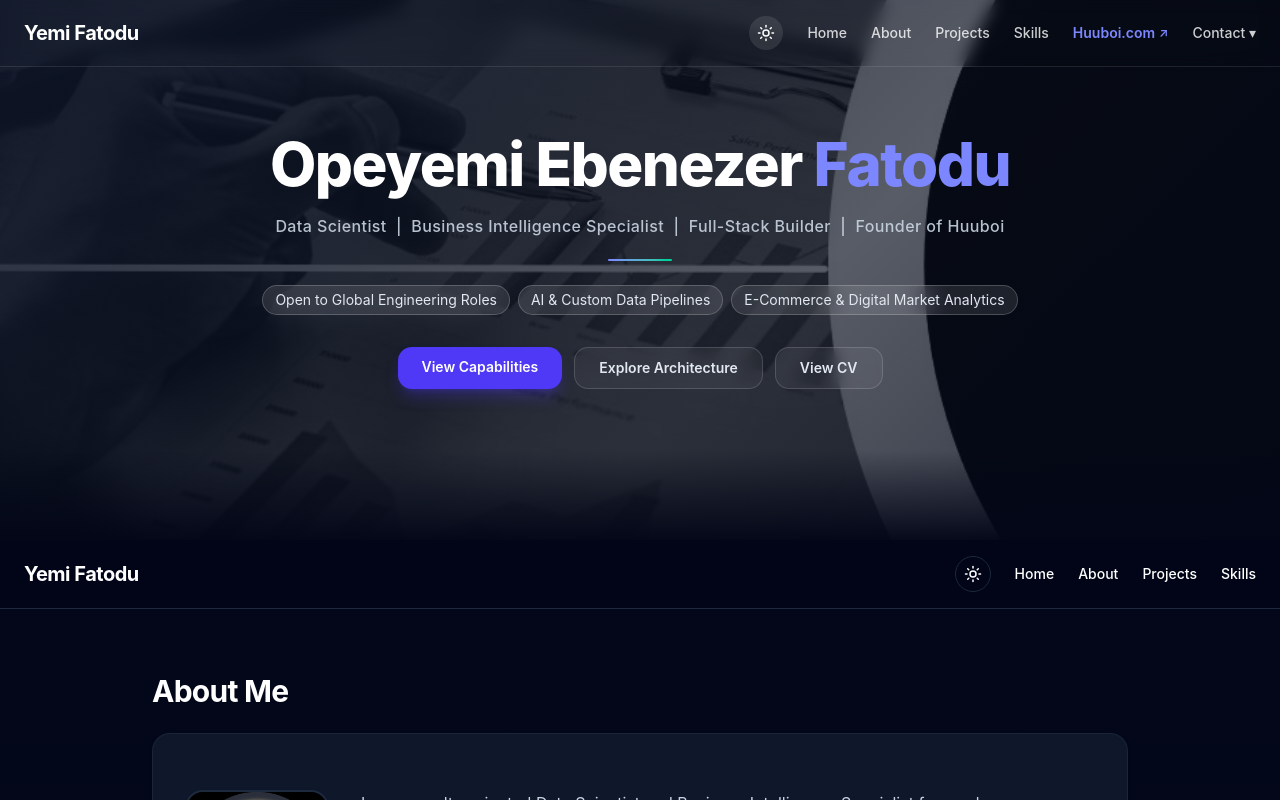
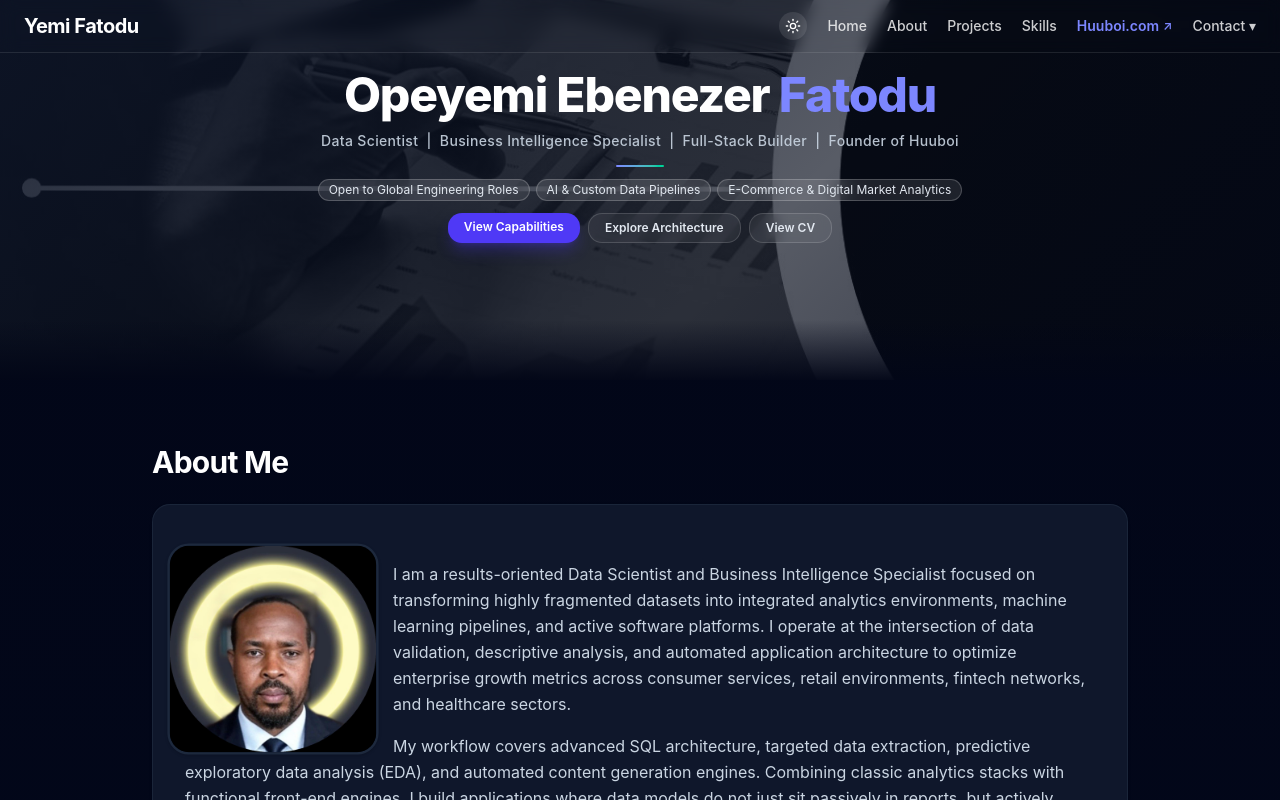
Before and after one commit to yemifatodu/my-portfolio, a React (Vite) app: page / in a window 1280 px wide. Shown: the top 800 px of the page. Built offline with nearby package versions, Linux system fonts and the light colour scheme.

Commit message:
Portfolio final: 2-col skills, single navbar, Huuboi breakdown, reduced hero height, back-to-top

```diff
--- a/src/App.jsx
+++ b/src/App.jsx
@@ -1,7 +1,7 @@
 import { Button } from "@/components/ui/button";
 import { Card, CardContent } from "@/components/ui/card";
 import { motion, useReducedMotion } from "framer-motion";
-import { Github, Linkedin, Sun, Moon, Globe, Menu, X } from "lucide-react";
+import { Github, Linkedin, Sun, Moon, Globe, Menu, X, ChevronUp } from "lucide-react";
 import React from "react";
 import { Helmet } from "react-helmet-async";
 
@@ -13,6 +13,9 @@ export default function PortfolioPreview() {
   });
 
   const [mobileMenuOpen, setMobileMenuOpen] = React.useState(false);
+  const [showScrollTop, setShowScrollTop] = React.useState(false);
+  const [expandedAbout, setExpandedAbout] = React.useState(false);
+  const [expandedSkills, setExpandedSkills] = React.useState({});
 
   // Apply theme and save to localStorage
   React.useEffect(() => {
@@ -20,7 +23,24 @@ export default function PortfolioPreview() {
     localStorage.setItem('theme', theme);
   }, [theme]);
 
+  // Scroll to top button visibility
+  React.useEffect(() => {
+    const handleScroll = () => {
+      setShowScrollTop(window.scrollY > 500);
+    };
+    window.addEventListener('scroll', handleScroll);
+    return () => window.removeEventListener('scroll', handleScroll);
+  }, []);
+
   const reduceMotion = useReducedMotion();
+
+  // Toggle expanded state for a specific skill category
+  const toggleSkillExpand = (category) => {
+    setExpandedSkills(prev => ({
+      ...prev,
+      [category]: !prev[category]
+    }));
+  };
 
   // ─── Categorized Skills ───
   const categorizedSkills = [
@@ -223,36 +243,37 @@ export default function PortfolioPreview() {
       <div className="min-h-screen bg-gradient-to-b from-white to-slate-100 dark:from-slate-950 dark:to-slate-900 text-slate-900 dark:text-white transition-colors duration-300">
         <main role="main">
 
-          {/* ═══ BANNER HERO ═══ */}
-          <div className="relative w-full overflow-hidden" style={{ minHeight: "540px" }}>
-            {/* Background Image */}
+          {/* ═══ BANNER HERO — Reduced height ═══ */}
+          <div className="relative w-full overflow-hidden" style={{ minHeight: "380px", maxHeight: "420px" }}>
+            {/* Background Image - Full page cover */}
             <div
-              className="absolute inset-0"
+              className="absolute inset-0 w-full h-full"
               style={{
                 backgroundImage: "url('/Yemi_Fatodu.jpg')",
                 backgroundSize: "cover",
                 backgroundPosition: "center",
-                backgroundRepeat: "no-repeat"
+                backgroundRepeat: "no-repeat",
+                backgroundAttachment: "fixed"
               }}
             />
             {/* Overlays */}
             <div className="absolute inset-0" style={{ background: "rgba(10,15,30,0.68)" }} />
             <div className="absolute inset-0" style={{ background: "linear-gradient(135deg, rgba(15,23,42,0.75) 0%, transparent 60%, rgba(2,6,23,0.5) 100%)" }} />
-            <div className="absolute bottom-0 left-0 right-0" style={{ height: "90px", background: "linear-gradient(to bottom, transparent, rgba(2,6,23,0.95))", pointerEvents: "none" }} />
+            <div className="absolute bottom-0 left-0 right-0" style={{ height: "60px", background: "linear-gradient(to bottom, transparent, rgba(2,6,23,0.95))", pointerEvents: "none" }} />
 
-            {/* ─── Navbar ─── */}
+            {/* ─── Single Navbar ─── */}
             <div className="relative z-50 w-full border-b border-white/10 backdrop-blur-sm">
-              <div className="max-w-7xl mx-auto flex justify-between items-center py-4 px-6">
+              <div className="max-w-7xl mx-auto flex justify-between items-center py-3 px-6">
                 <span className="text-xl font-bold text-white tracking-tight">Yemi Fatodu</span>
 
                 {/* Desktop Nav */}
-                <nav className="hidden md:flex items-center space-x-6">
+                <nav className="hidden md:flex items-center space-x-5">
                   <button
                     onClick={() => setTheme(theme === 'dark' ? 'light' : 'dark')}
-                    className="p-2 rounded-full bg-white/10 hover:bg-white/20 transition-all duration-200"
+                    className="p-1.5 rounded-full bg-white/10 hover:bg-white/20 transition-all duration-200"
                     aria-label="Toggle theme"
                   >
-                    {theme === 'dark' ? <Sun size={18} color="white" /> : <Moon size={18} color="white" />}
+                    {theme === 'dark' ? <Sun size={16} color="white" /> : <Moon size={16} color="white" />}
                   </button>
                   <a href="#" className="text-white/80 hover:text-white transition text-sm font-medium">Home</a>
                   <a href="#about" className="text-white/80 hover:text-white transition text-sm font-medium">About</a>
@@ -277,27 +298,27 @@ export default function PortfolioPreview() {
                 </nav>
 
                 {/* Mobile Nav */}
-                <div className="flex items-center gap-3 md:hidden">
+                <div className="flex items-center gap-2 md:hidden">
                   <button
                     onClick={() => setTheme(theme === 'dark' ? 'light' : 'dark')}
-                    className="p-2 rounded-full bg-white/10 hover:bg-white/20 transition-all duration-200"
+                    className="p-1.5 rounded-full bg-white/10 hover:bg-white/20 transition-all duration-200"
                     aria-label="Toggle theme"
                   >
-                    {theme === 'dark' ? <Sun size={18} color="white" /> : <Moon size={18} color="white" />}
+                    {theme === 'dark' ? <Sun size={16} color="white" /> : <Moon size={16} color="white" />}
                   </button>
                   <button
                     onClick={() => setMobileMenuOpen(!mobileMenuOpen)}
-                    className="p-2 text-white/80 hover:text-white transition"
+                    className="p-1.5 text-white/80 hover:text-white transition"
                     aria-label="Toggle menu"
                   >
-                    {mobileMenuOpen ? <X size={24} /> : <Menu size={24} />}
+                    {mobileMenuOpen ? <X size={22} /> : <Menu size={22} />}
                   </button>
                 </div>
               </div>
 
               {/* Mobile Dropdown */}
               {mobileMenuOpen && (
-                <div className="md:hidden bg-slate-900/95 backdrop-blur-md border-b border-white/10 px-6 py-4 flex flex-col gap-3">
+                <div className="md:hidden bg-slate-900/95 backdrop-blur-md border-b border-white/10 px-6 py-3 flex flex-col gap-2">
                   <a href="#" className="text-white/80 hover:text-white transition text-sm font-medium py-1" onClick={() => setMobileMenuOpen(false)}>Home</a>
                   <a href="#about" className="text-white/80 hover:text-white transition text-sm font-medium py-1" onClick={() => setMobileMenuOpen(false)}>About</a>
                   <a href="#projects" className="text-white/80 hover:text-white transition text-sm font-medium py-1" onClick={() => setMobileMenuOpen(false)}>Projects</a>
@@ -314,22 +335,22 @@ export default function PortfolioPreview() {
             </div>
 
             {/* ─── Hero Content ─── */}
-            <div className="relative z-10 flex flex-col items-center justify-center text-center px-6 py-16">
+            <div className="relative z-10 flex flex-col items-center justify-center text-center px-6 py-4">
               <motion.h1
-                initial={reduceMotion ? false : { opacity: 0, y: 30 }}
+                initial={reduceMotion ? false : { opacity: 0, y: 20 }}
                 animate={reduceMotion ? false : { opacity: 1, y: 0 }}
-                transition={{ duration: 0.7, delay: 0.1 }}
-                className="text-4xl md:text-5xl lg:text-6xl font-extrabold text-white mb-4 tracking-tight"
+                transition={{ duration: 0.6, delay: 0.1 }}
+                className="text-3xl md:text-4xl lg:text-5xl font-extrabold text-white mb-2 tracking-tight"
                 style={{ lineHeight: 1.1 }}
               >
                 Opeyemi Ebenezer <span className="text-indigo-400">Fatodu</span>
               </motion.h1>
 
               <motion.h2
-                initial={reduceMotion ? false : { opacity: 0, y: 20 }}
+                initial={reduceMotion ? false : { opacity: 0, y: 15 }}
                 animate={reduceMotion ? false : { opacity: 1, y: 0 }}
-                transition={{ duration: 0.7, delay: 0.25 }}
-                className="text-sm md:text-base font-medium mb-5 max-w-3xl leading-relaxed text-slate-300/90 tracking-wide"
+                transition={{ duration: 0.6, delay: 0.2 }}
+                className="text-xs md:text-sm font-medium mb-3 max-w-3xl leading-relaxed text-slate-300/90 tracking-wide"
               >
                 Data Scientist &nbsp;|&nbsp; Business Intelligence Specialist &nbsp;|&nbsp; Full-Stack Builder &nbsp;|&nbsp; Founder of Huuboi
               </motion.h2>
@@ -337,40 +358,40 @@ export default function PortfolioPreview() {
               <motion.div
                 initial={reduceMotion ? false : { scaleX: 0, opacity: 0 }}
                 animate={reduceMotion ? false : { scaleX: 1, opacity: 1 }}
-                transition={{ duration: 0.6, delay: 0.4 }}
-                className="w-16 h-0.5 rounded-full mb-6 bg-gradient-to-r from-indigo-400 to-emerald-400"
+                transition={{ duration: 0.5, delay: 0.3 }}
+                className="w-12 h-0.5 rounded-full mb-3 bg-gradient-to-r from-indigo-400 to-emerald-400"
               />
 
               <motion.div
-                initial={reduceMotion ? false : { opacity: 0, y: 16 }}
+                initial={reduceMotion ? false : { opacity: 0, y: 12 }}
                 animate={reduceMotion ? false : { opacity: 1, y: 0 }}
-                transition={{ duration: 0.6, delay: 0.45 }}
-                className="flex flex-wrap justify-center gap-2 mb-8"
+                transition={{ duration: 0.5, delay: 0.35 }}
+                className="flex flex-wrap justify-center gap-1.5 mb-3"
               >
                 {["Open to Global Engineering Roles", "AI & Custom Data Pipelines", "E-Commerce & Digital Market Analytics"].map(tag => (
-                  <span key={tag} className="px-3 py-1 text-xs md:text-sm rounded-full bg-white/10 border border-white/20 text-slate-200 backdrop-blur-md">
+                  <span key={tag} className="px-2.5 py-0.5 text-[10px] md:text-xs rounded-full bg-white/10 border border-white/20 text-slate-200 backdrop-blur-md">
                     {tag}
                   </span>
                 ))}
               </motion.div>
 
               <motion.div
-                initial={reduceMotion ? false : { opacity: 0, y: 16 }}
+                initial={reduceMotion ? false : { opacity: 0, y: 12 }}
                 animate={reduceMotion ? false : { opacity: 1, y: 0 }}
-                transition={{ duration: 0.6, delay: 0.55 }}
-                className="flex flex-wrap justify-center gap-3"
+                transition={{ duration: 0.5, delay: 0.4 }}
+                className="flex flex-wrap justify-center gap-2"
               >
-                <a href="#skills" className="px-6 py-2.5 rounded-xl text-sm font-semibold text-white bg-indigo-600 shadow-lg shadow-indigo-600/30 hover:bg-indigo-500 hover:-translate-y-0.5 transition duration-200">
+                <a href="#skills" className="px-4 py-1.5 rounded-xl text-xs font-semibold text-white bg-indigo-600 shadow-lg shadow-indigo-600/30 hover:bg-indigo-500 hover:-translate-y-0.5 transition duration-200">
                   View Capabilities
                 </a>
-                <a href="#projects" className="px-6 py-2.5 rounded-xl text-sm font-semibold text-slate-200 bg-white/5 border border-white/15 hover:bg-white/10 hover:-translate-y-0.5 transition duration-200 backdrop-blur-sm">
+                <a href="#projects" className="px-4 py-1.5 rounded-xl text-xs font-semibold text-slate-200 bg-white/5 border border-white/15 hover:bg-white/10 hover:-translate-y-0.5 transition duration-200 backdrop-blur-sm">
                   Explore Architecture
                 </a>
                 <a
                   href="/Yemi_Fatodu_CV.pdf"
                   target="_blank"
                   rel="noopener noreferrer"
-                  className="px-6 py-2.5 rounded-xl text-sm font-semibold text-slate-200 bg-white/5 border border-white/15 hover:bg-white/10 hover:-translate-y-0.5 transition duration-200 backdrop-blur-sm"
+                  className="px-4 py-1.5 rounded-xl text-xs font-semibold text-slate-200 bg-white/5 border border-white/15 hover:bg-white/10 hover:-translate-y-0.5 transition duration-200 backdrop-blur-sm"
                 >
                   View CV
                 </a>
@@ -378,39 +399,94 @@ export default function PortfolioPreview() {
             </div>
           </div>
 
-          {/* ─── Sticky Nav ─── */}
-          <header className="max-w-7xl mx-auto flex justify-between items-center py-4 px-6 sticky top-0 bg-white/95 dark:bg-slate-950/95 backdrop-blur border-b border-slate-200 dark:border-slate-800 z-50 transition-colors">
-            <h1 className="text-xl font-bold tracking-tight">Yemi Fatodu</h1>
-            <nav className="hidden md:flex items-center space-x-6">
-              <button onClick={() => setTheme(theme === 'dark' ? 'light' : 'dark')} className="p-2 rounded-full hover:bg-slate-100 dark:hover:bg-slate-800 border border-transparent dark:border-slate-800 transition" aria-label="Toggle theme">
-                {theme === 'dark' ? <Sun size={18} /> : <Moon size={18} />}
-              </button>
-              <a href="#" className="hover:text-indigo-500 font-medium text-sm transition">Home</a>
-              <a href="#about" className="hover:text-indigo-500 font-medium text-sm transition">About</a>
-              <a href="#projects" className="hover:text-indigo-500 font-medium text-sm transition">Projects</a>
-              <a href="#skills" className="hover:text-indigo-500 font-medium text-sm transition">Skills</a>
-            </nav>
-            <button onClick={() => setTheme(theme === 'dark' ? 'light' : 'dark')} className="md:hidden p-2 rounded-full hover:bg-slate-100 dark:hover:bg-slate-800 border border-transparent dark:border-slate-800 transition" aria-label="Toggle theme">
-              {theme === 'dark' ? <Sun size={18} /> : <Moon size={18} />}
-            </button>
-          </header>
-
-          {/* ─── About ─── */}
+          {/* ─── About Me ─── */}
           <section id="about" className="max-w-5xl mx-auto py-16 px-6">
             <h2 className="text-3xl font-bold mb-6 tracking-tight">About Me</h2>
             <Card className="bg-white dark:bg-slate-900 border-slate-200 dark:border-slate-800/80 rounded-2xl overflow-hidden shadow-sm">
               <CardContent className="p-6 md:p-8 text-slate-600 dark:text-slate-300 leading-relaxed space-y-4">
-                <img src="/profile.jpg" alt="Opeyemi Ebenezer Fatodu" loading="lazy" decoding="async" className="w-32 h-32 md:w-36 md:h-36 mx-auto md:float-left md:mr-8 md:mb-4 rounded-2xl border-2 border-slate-200 dark:border-slate-800 object-cover shadow-sm" />
+                <img src="/profile.jpg" alt="Opeyemi Ebenezer Fatodu" loading="lazy" decoding="async" className="w-40 h-40 md:w-44 md:h-44 mx-auto md:float-left md:mr-8 md:mb-4 rounded-2xl border-2 border-slate-200 dark:border-slate-800 object-cover shadow-sm" style={{ transform: 'scale(1.2)' }} />
+
                 <p>I am a results-oriented Data Scientist and Business Intelligence Specialist focused on transforming highly fragmented datasets into integrated analytics environments, machine learning pipelines, and active software platforms. I operate at the intersection of data validation, descriptive analysis, and automated application architecture to optimize enterprise growth metrics across consumer services, retail environments, fintech networks, and healthcare sectors.</p>
+
                 <p>My workflow covers advanced SQL architecture, targeted data extraction, predictive exploratory data analysis (EDA), and automated content generation engines. Combining classic analytics stacks with functional front-end engines, I build applications where data models do not just sit passively in reports, but actively control system experiences.</p>
+
                 <p>As the founder of <a href="https://huuboi.com" target="_blank" rel="noopener noreferrer" className="text-indigo-500 dark:text-indigo-400 font-semibold hover:underline">Huuboi</a>, I constructed a comprehensive framework coordinating international booking systems, localized carrier modules, and embedded insurance processing layouts. I turn complex data patterns into dynamic, accessible solutions designed for deep operational impact.</p>
+
+                {/* Expanded Huuboi Skills Section */}
+                <div className="mt-6 pt-6 border-t border-slate-200 dark:border-slate-800">
+                  <button
+                    onClick={() => setExpandedAbout(!expandedAbout)}
+                    className="text-indigo-500 dark:text-indigo-400 font-semibold hover:underline text-sm flex items-center gap-2"
+                  >
+                    {expandedAbout ? '▼ Hide' : '▶ View'} Huuboi Skills Breakdown
+                  </button>
+
+                  {expandedAbout && (
+                    <div className="mt-4 space-y-4 text-sm">
+                      <p className="font-semibold text-slate-800 dark:text-slate-200">Based on my architectural design and development of <a href="https://huuboi.com" target="_blank" rel="noopener noreferrer" className="text-indigo-500">Huuboi.com</a>, I have actively demonstrated a sophisticated, multi-disciplinary toolkit. Running a global travel platform solo requires moving far beyond passive data analysis—I execute as a full-stack engineer, data architect, and systems specialist.</p>
+
+                      <div className="grid md:grid-cols-2 gap-4">
+                        <div>
+                          <h4 className="font-bold text-indigo-500">Data & Intelligence</h4>
+                          <ul className="list-disc list-inside text-slate-600 dark:text-slate-400 space-y-1">
+                            <li><strong>Data-Driven Decision Making:</strong> Architecting a multi-continental travel hub requires analyzing real-time distribution data, pricing corridors, and travel demand.</li>
+                            <li><strong>KPI Development & Monitoring:</strong> Integrating financial and engagement layers to track user booking behavior and retention metrics.</li>
+                            <li><strong>Data Analytics & Visualization:</strong> Building analytical layouts and state management strategies to track platform usage data.</li>
+                          </ul>
+                        </div>
+                        <div>
+                          <h4 className="font-bold text-indigo-500">AI & Process Automation</h4>
+                          <ul className="list-disc list-inside text-slate-600 dark:text-slate-400 space-y-1">
+                            <li><strong>Process & Workflow Automation:</strong> Automated content generation pipeline linking structured scripts with spreadsheet state control.</li>
+                            <li><strong>AI Product Development:</strong> Integration of AI-powered travel budget planner for real-time cost management.</li>
+                            <li><strong>Prompt Engineering:</strong> Fine-tuning prompts to generate original, non-plagiarized, SEO-optimized content at scale.</li>
+                          </ul>
+                        </div>
+                        <div>
+                          <h4 className="font-bold text-indigo-500">Software Engineering & Full-Stack</h4>
+                          <ul className="list-disc list-inside text-slate-600 dark:text-slate-400 space-y-1">
+                            <li><strong>Full-Stack Web Development:</strong> Using Next.js and React for a modern, responsive user interface.</li>
+                            <li><strong>API Design & Integration:</strong> Orchestrating backend layers pulling live data from multiple global sources.</li>
+                            <li><strong>Database Design:</strong> Integrating relational architectures to maintain state controls and multi-service hooks.</li>
+                          </ul>
+                        </div>
+                        <div>
+                          <h4 className="font-bold text-indigo-500">Cloud & Infrastructure</h4>
+                          <ul className="list-disc list-inside text-slate-600 dark:text-slate-400 space-y-1">
+                            <li><strong>Modern Web Hosting:</strong> Pushing staging branches and production deployments through cloud platforms.</li>
+                            <li><strong>Supabase:</strong> Database management, secure auth token handling, and backend storage.</li>
+                            <li><strong>Vercel:</strong> High-performance edge routing, serverless function processing, and UI hosting.</li>
+                          </ul>
+                        </div>
+                        <div>
+                          <h4 className="font-bold text-indigo-500">Travel Technology</h4>
+                          <ul className="list-disc list-inside text-slate-600 dark:text-slate-400 space-y-1">
+                            <li><strong>Travel Platform Development:</strong> Creating unified consumer experience across six continents.</li>
+                            <li><strong>Travel Marketplace Architecture:</strong> Embedding flight engines, hotels, car rentals, and insurance lookup matrices.</li>
+                            <li><strong>Digital Travel Services Integration:</strong> Embedded frameworks for regional eSIM marketplace and cross-border insurance.</li>
+                          </ul>
+                        </div>
+                        <div>
+                          <h4 className="font-bold text-indigo-500">Product Management & Leadership</h4>
+                          <ul className="list-disc list-inside text-slate-600 dark:text-slate-400 space-y-1">
+                            <li><strong>Startup Leadership:</strong> Standing up a global travel platform independently.</li>
+                            <li><strong>Platform Monetization:</strong> Implementing multiple yield vectors including transaction fees, affiliate commissions, and direct sales.</li>
+                            <li><strong>MVP Development:</strong> Dissecting complex logistics into simple, immediate platform features.</li>
+                          </ul>
+                        </div>
+                      </div>
+
+                      <p className="font-semibold text-slate-800 dark:text-slate-200 mt-4">By demonstrating these exact components through <a href="https://huuboi.com" target="_blank" rel="noopener noreferrer" className="text-indigo-500">Huuboi.com</a>, I prove to global companies that I am not just a data scientist who analyzes clean spreadsheets in isolation. I am an <span className="text-indigo-500">advanced systems builder</span> who understands how data structures, automated code execution, and real-world consumer software intersect to generate real enterprise value.</p>
+                    </div>
+                  )}
+                </div>
               </CardContent>
             </Card>
           </section>
 
-          {/* ─── Blog ─── */}
-          <section id="blogs" className="max-w-5xl mx-auto py-12 px-6">
-            <h2 className="text-3xl font-bold mb-4 tracking-tight">Data Science Articles & Analytics Insights</h2>
+          {/* ─── Articles / Research ─── */}
+          <section id="articles" className="max-w-5xl mx-auto py-12 px-6">
+            <h2 className="text-3xl font-bold mb-4 tracking-tight">Articles & Research</h2>
             <p className="text-slate-500 dark:text-slate-400 mb-8">I build and humanize technical content to clearly map operational intelligence, metric normalization, and deep machine learning strategy for the web.</p>
             <div className="grid md:grid-cols-2 gap-6">
               {[
@@ -500,7 +576,7 @@ export default function PortfolioPreview() {
             </div>
           </section>
 
-          {/* ─── Skills ─── */}
+          {/* ─── Skills ─── 2 columns desktop, 1 column mobile */}
           <section id="skills" className="max-w-5xl mx-auto py-16 px-6">
             <h2 className="text-3xl font-bold mb-2 tracking-tight">Core Capabilities Matrix</h2>
             <p className="text-slate-500 dark:text-slate-400 mb-10 text-sm md:text-base">An engineering overview of systems proficiency, analytical methods, and product design domains built through deployment.</p>
@@ -509,7 +585,9 @@ export default function PortfolioPreview() {
               {categorizedSkills.map((domain) => (
                 <div key={domain.category} className="space-y-4">
                   <h3 className="text-lg font-bold text-indigo-600 dark:text-indigo-400 tracking-tight border-b border-slate-100 dark:border-slate-900 pb-2">{domain.category}</h3>
-                  <div className="grid grid-cols-1 sm:grid-cols-2 lg:grid-cols-3 gap-6">
+
+                  {/* 2 columns desktop, 1 column mobile */}
+                  <div className="grid grid-cols-1 md:grid-cols-2 gap-6">
                     {domain.items.map(skill => (
                       <div key={skill.name} className="bg-white dark:bg-slate-900 border border-slate-200 dark:border-slate-800/80 rounded-2xl p-5 shadow-sm">
                         <div className="flex justify-between mb-2 items-center">
@@ -673,6 +751,17 @@ export default function PortfolioPreview() {
 
         </main>
       </div>
+
+      {/* ─── Back to Top Button ─── */}
+      {showScrollTop && (
+        <button
+          onClick={() => window.scrollTo({ top: 0, behavior: 'smooth' })}
+          className="fixed bottom-6 right-6 z-50 p-3 bg-indigo-600 text-white rounded-full shadow-lg hover:bg-indigo-500 hover:scale-105 transition-all duration-200"
+          aria-label="Back to top"
+        >
+          <ChevronUp size={22} />
+        </button>
+      )}
     </>
   );
 }
```
